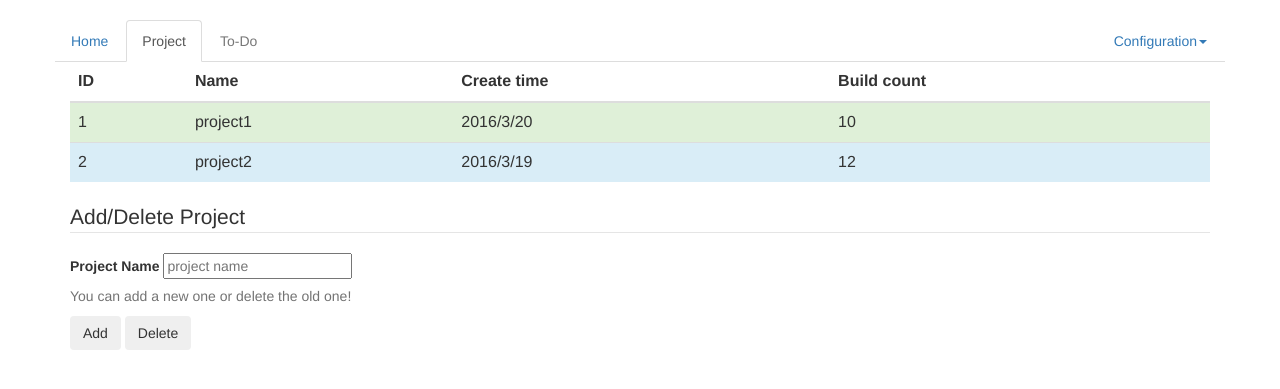
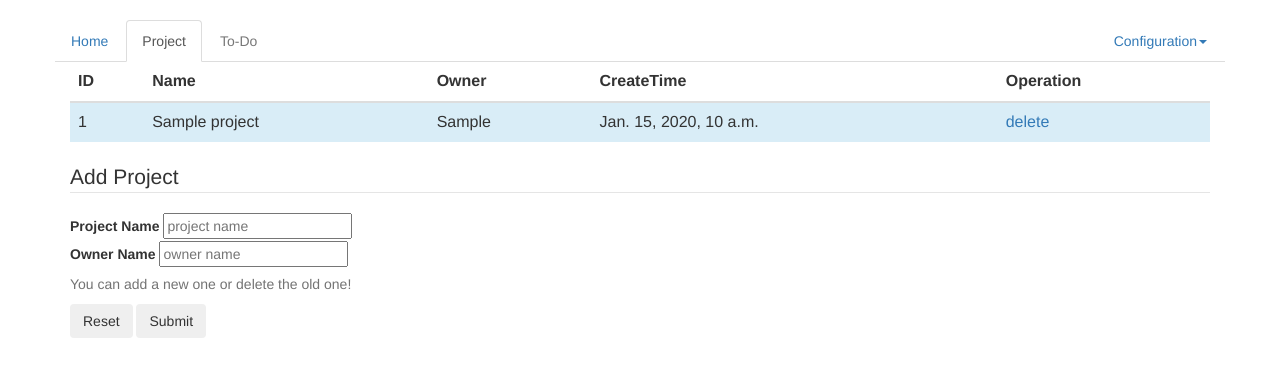
Before and after one commit to brucepei/snsbigdata, a Django app: page /project in a window 1280 px wide. Shown: the top 389 px of the page. Run offline with Django 3.2, Linux system fonts and the light colour scheme; tables that the repository leaves empty hold one stand-in row (values such as "Sample post"); some libraries are stand-ins or nearby versions.

Commit message:
extend project with more attr and save it into db

```diff
--- a/function_test.py
+++ b/function_test.py
@@ -1,7 +1,7 @@
 from selenium import webdriver
-import unittest
 from django.contrib.staticfiles.testing import StaticLiveServerTestCase
 from selenium.webdriver.common.keys import Keys
+import time
 
 class TBDTest(StaticLiveServerTestCase):
 
@@ -36,6 +36,7 @@ class TBDTest(StaticLiveServerTestCase):
         target_project = self.browser.find_element_by_id('id_target_project')
         target_project.send_keys("test_func")
         target_project.send_keys(Keys.ENTER)
+        self.browser.refresh()
         project_table = self.browser.find_element_by_id('id_project_table')
         rows = project_table.find_elements_by_tag_name('tr')
-        self.assertIn('test_func', [row.text for row in rows])
+        self.assertIn('test_func', rows[1].text)
--- a/tbd/models.py
+++ b/tbd/models.py
@@ -1,5 +1,9 @@
 from __future__ import unicode_literals
-
+from django.utils import timezone
 from django.db import models
 
 # Create your models here.
+class Project(models.Model):
+    name = models.CharField(unique=True, default='', max_length=30)
+    owner = models.CharField(unique=False, default='', max_length=30)
+    create = models.DateTimeField(unique=False, default=timezone.now())
--- a/tbd/templates/tbd/project.html
+++ b/tbd/templates/tbd/project.html
@@ -9,33 +9,34 @@
                 <tr>
                     <th>ID</th>
                     <th>Name</th>
-                    <th>Create time</th>
-                    <th>Build count</th>
+                    <th>Owner</th>
+                    <th>CreateTime</th>
+                    <th>Operation</th>
                 </tr>
             </thead>
             <tbody>
-                <tr class="success">
-                    <td>1</td>
-                    <td>project1</td>
-                    <td>2016/3/20</td>
-                    <td>10</td>
+                {% for prj in projects %}
+                <tr {% cycle 'class="info"' '' %}>
+                    <td>{{ forloop.counter }}</td>
+                    <td>{{ prj.name }}</td>
+                    <td>{{ prj.owner }}</td>
+                    <td>{{ prj.create }}</td>
+                    <td><a href="{% url 'tbd_project' %}?method=delete&name={{prj.name|iriencode}}">delete</a></td>
                 </tr>
-                <tr class="info">
-                    <td>2</td>
-                    <td>project2</td>
-                    <td>2016/3/19</td>
-                    <td>12</td>
-                </tr>
+                {% endfor %}
             </tbody>
         </table>
         <form action="{% url 'tbd_project' %}" method="post">
             <fieldset>
-                <legend contenteditable="false">Add/Delete Project</legend>
+                <legend contenteditable="false">Add Project</legend>
                 <label contenteditable="false">Project Name</label>
                 <input id="id_target_project" name="name" type="text" placeholder="project name">
+                <br/>
+                <label contenteditable="false">Owner Name</label>
+                <input name="owner" type="text" placeholder="owner name">
                 <span class="help-block" contenteditable="false">You can add a new one or delete the old one!</span>
-                <button class="btn" name="add" type="submit" contenteditable="false">Add</button>
-                <button class="btn" name="delete" type="submit" contenteditable="false">Delete</button>
+                <button class="btn" type="reset" contenteditable="false">Reset</button>
+                <button class="btn" name="add" type="submit" contenteditable="false">Submit</button>
                 {% csrf_token %}
             </fieldset>
         </form>
--- a/tbd/views.py
+++ b/tbd/views.py
@@ -1,9 +1,22 @@
-from django.shortcuts import render
+from django.shortcuts import render, redirect
 from django.http import HttpResponse
+from django.utils import timezone
+from tbd.models import Project
+
 
 # Create your views here.
 def home_page(request):
     return render(request, 'tbd/home.html')
 
 def project_page(request):
-    return render(request, 'tbd/project.html')
+    if request.method == 'POST':
+        prj_name = request.POST['name']
+        prj_owner = request.POST['owner']
+        prj_create = request.POST.get('create', None)
+        if prj_create:
+            prj_create = timezone.make_aware(prj_create, timezone.get_current_timezone())
+            Project.objects.create(name=prj_name, owner=prj_owner, create=prj_create)
+        else:
+            Project.objects.create(name=prj_name, owner=prj_owner)
+        return redirect('tbd_project')
+    return render(request, 'tbd/project.html', {'projects': Project.objects.all()})
```
Also changed, not shown: tbd/tests.py (+31 -3 lines), tbd/migrations/0001_initial.py (added), tbd/migrations/0002_project_name.py (added), tbd/migrations/0003_auto_20160320_1808.py (added).
